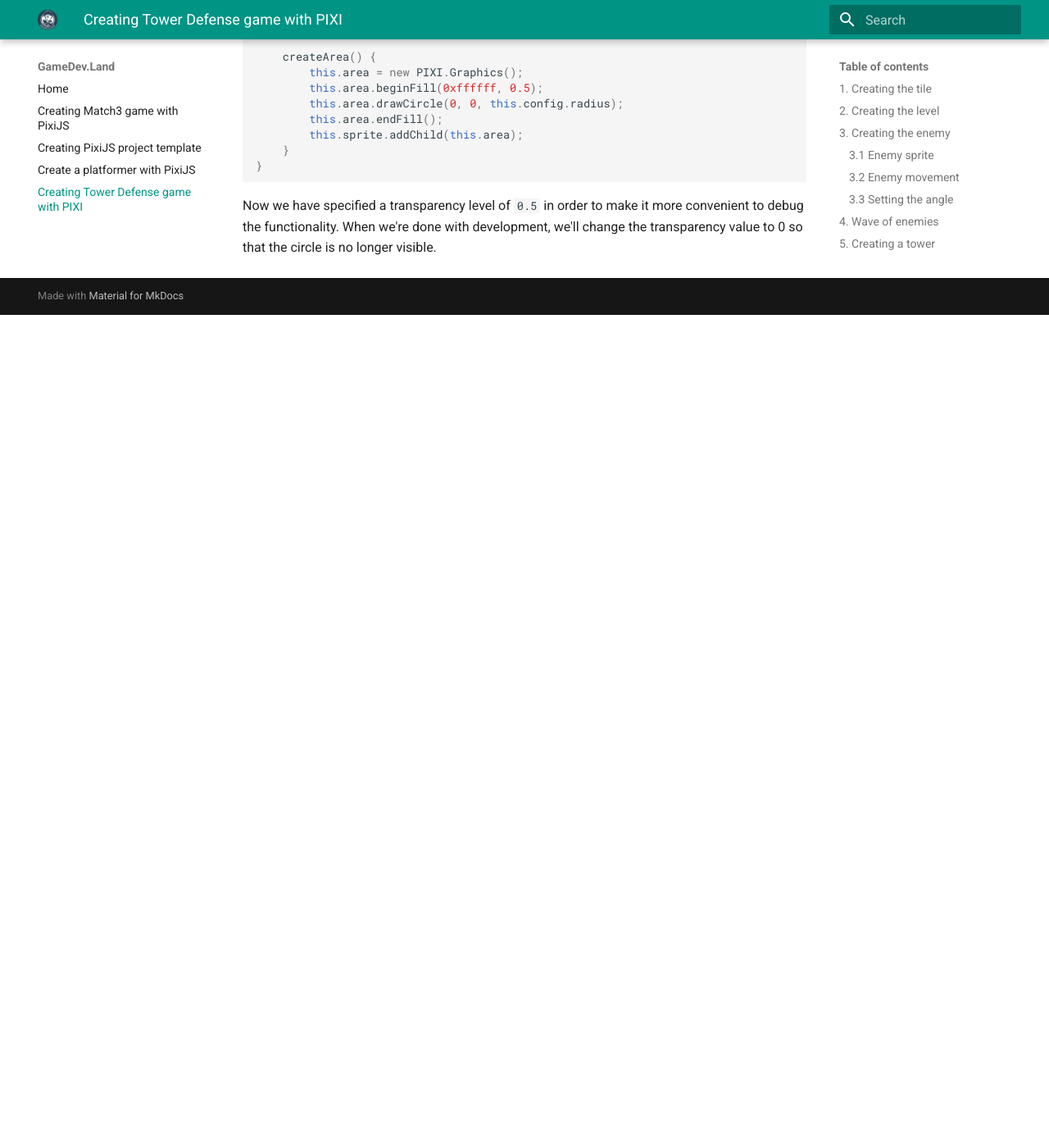
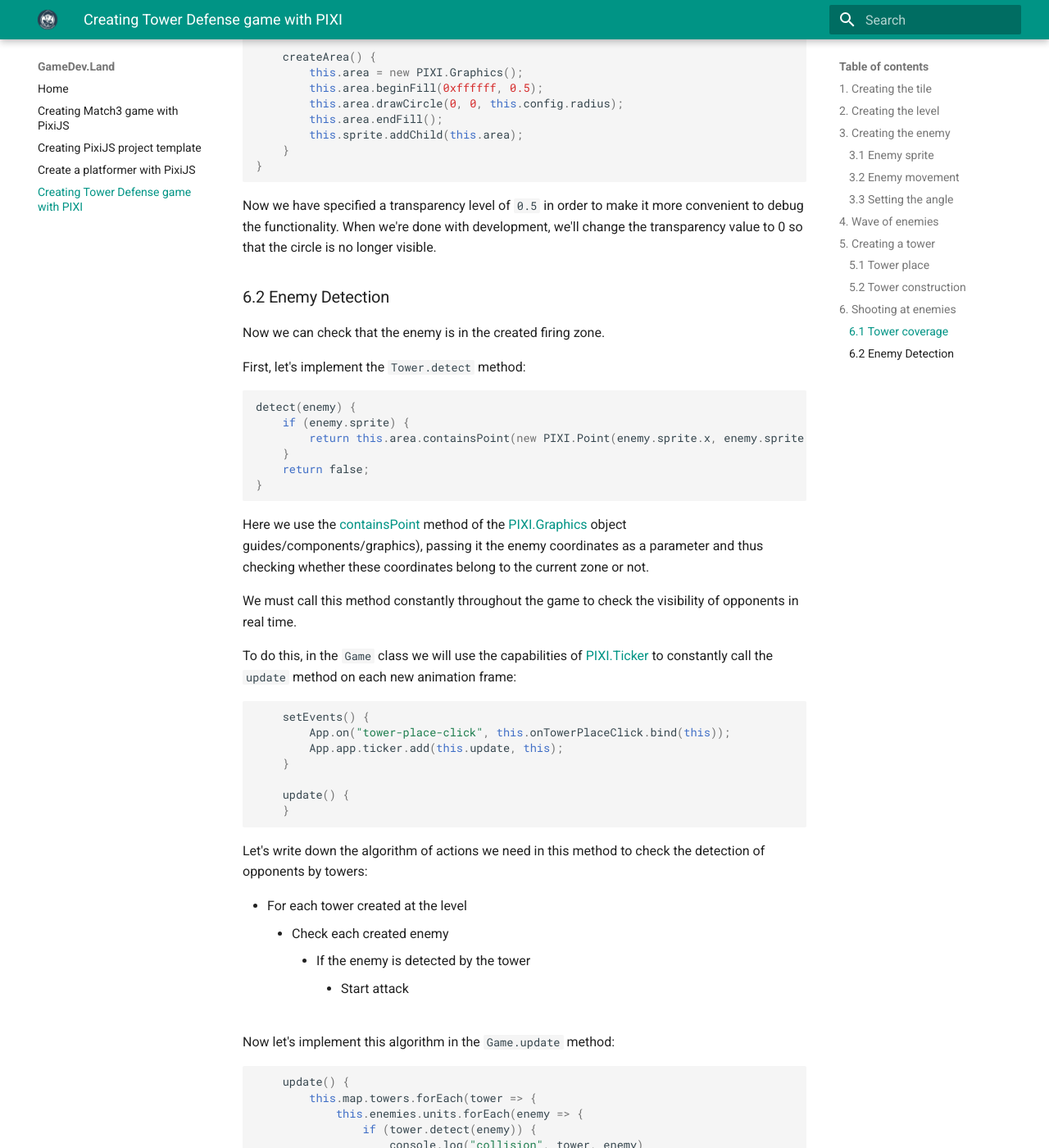
Before and after one commit to bolotnikov/gamedevland, an MkDocs documentation site: the page built from docs/tower-defense.md, in a window 1280 px wide and 1400 px high, scrolled down 16572 px. Shown: the whole window at 82% size. Built offline with MkDocs 1.6.1 and Material for MkDocs 9.7.7, drawn with Linux system fonts in a browser that asks for light colours; emoji names are drawn with the system emoji font; before the commit the page ends 16956 px from its top, so only the background shows below that; some of the changed text lies outside the part shown.

Commit message:
Update tower-defense.md

````diff
--- a/docs/tower-defense.md
+++ b/docs/tower-defense.md
@@ -780,3 +780,87 @@
 ```
 
 Now we have specified a transparency level of `0.5` in order to make it more convenient to debug the functionality. When we're done with development, we'll change the transparency value to 0 so that the circle is no longer visible.
+
+### 6.2 Enemy Detection
+Now we can check that the enemy is in the created firing zone.
+
+First, let's implement the `Tower.detect` method:
+
+```javascript
+detect(enemy) {
+    if (enemy.sprite) {
+        return this.area.containsPoint(new PIXI.Point(enemy.sprite.x, enemy.sprite.y));
+    }
+    return false;
+}
+```
+
+Here we use the [containsPoint](https://pixijs.download/v4.8.2/docs/PIXI.Graphics.html#containsPoint) method of the [PIXI.Graphics](https://pixijs.com/8.x/) object guides/components/graphics), passing it the enemy coordinates as a parameter and thus checking whether these coordinates belong to the current zone or not.
+
+We must call this method constantly throughout the game to check the visibility of opponents in real time.
+
+To do this, in the `Game` class we will use the capabilities of [PIXI.Ticker](https://pixijs.download/v7.0.5/docs/PIXI.Ticker.html) to constantly call the `update` method on each new animation frame:
+
+```javascript
+    setEvents() {
+        App.on("tower-place-click", this.onTowerPlaceClick.bind(this));
+        App.app.ticker.add(this.update, this);
+    }
+
+    update() {
+    }
+```
+
+Let's write down the algorithm of actions we need in this method to check the detection of opponents by towers:
+
+- For each tower created at the level
+    - Check each created enemy
+        - If the enemy is detected by the tower
+            - Start attack
+
+
+Now let's implement this algorithm in the `Game.update` method:
+
+
+```javascript
+    update() {
+        this.map.towers.forEach(tower => {
+            this.enemies.units.forEach(enemy => {
+                if (tower.detect(enemy)) {
+                    console.log("collision", tower, enemy)
+                }
+            });
+        });
+    }
+```
+
+We will implement the attack itself in the following lessons.
+Currently we get all created towers from the `this.map.towers` object.
+This means we need to implement this getter in the `LevelMap` class.
+Getting all created towers is simple:
+
+- get all the tiles from the towers layer - these are places for towers:
+
+```javascript
+const towerPlaces = this.tiles["towers"];
+```
+
+- filter out those places where the towers are actually built:
+
+```javascript
+const towerPlacesWithTowers = towerPlaces.filter(towerPlace => towerPlace.tower);
+```
+
+- get the towers with the `Array.prototype.map` function:
+
+```javascript
+towerPlacesWithTowers.map(towerPlace => towerPlace.tower);
+```
+
+As a result, all these actions can be written in one line:
+
+```javascript
+    get towers() {
+        return this.tiles["towers"].filter(towerPlace => towerPlace.tower).map(towerPlace => towerPlace.tower);
+    }
+```
````
